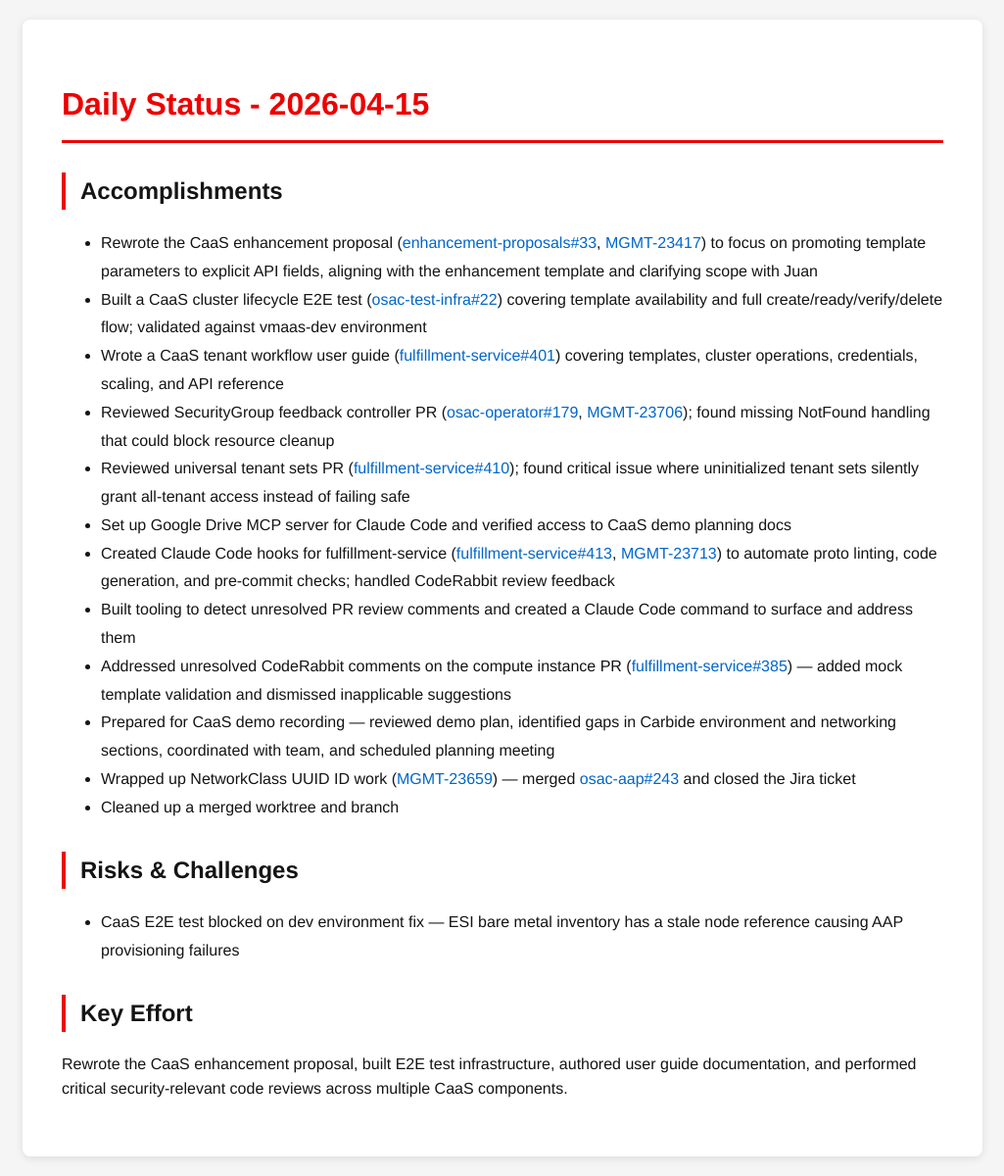
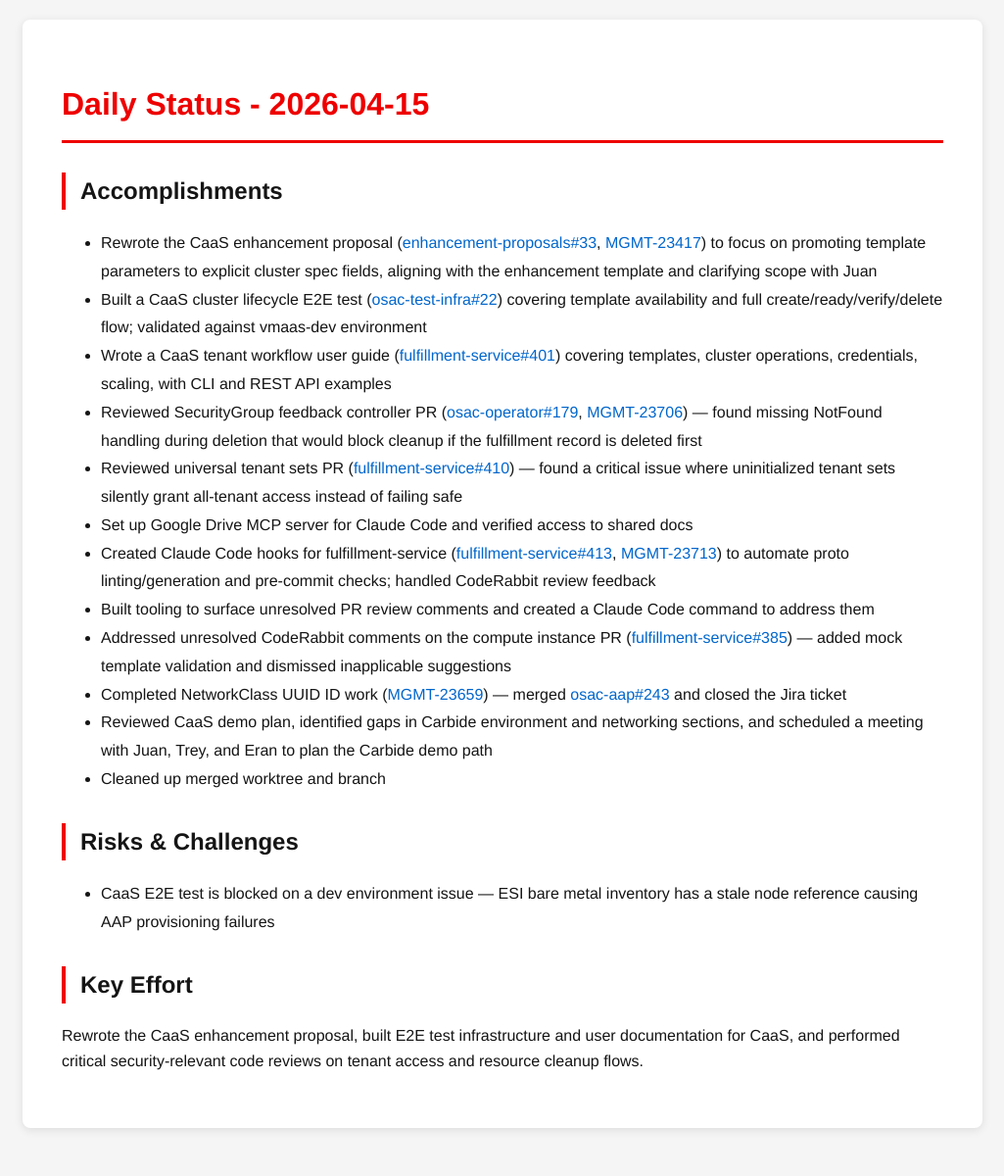
Before and after one commit to tzvatot/daily-status, a Jekyll site: the page built from 2026-04-15.md, in a window 1280 px wide. Shown: the whole page at 98% size, without its empty margins (127-1152 px from the left). Built offline with Jekyll 4.4.1, drawn with Linux system fonts in a browser that asks for light colours; after the commit the page ends 1171 px from its top, so only the background shows below that.

Commit message:
Daily status update - 2026-04-15

```diff
--- a/2026-04-15.md
+++ b/2026-04-15.md
@@ -7,21 +7,21 @@ date: 2026-04-15
 # Daily Status - 2026-04-15
 
 ## Accomplishments
-- Rewrote the CaaS enhancement proposal ([enhancement-proposals#33](https://github.com/osac-project/enhancement-proposals/pull/33), [MGMT-23417](https://issues.redhat.com/browse/MGMT-23417)) to focus on promoting template parameters to explicit API fields, aligning with the enhancement template and clarifying scope with Juan
+- Rewrote the CaaS enhancement proposal ([enhancement-proposals#33](https://github.com/osac-project/enhancement-proposals/pull/33), [MGMT-23417](https://issues.redhat.com/browse/MGMT-23417)) to focus on promoting template parameters to explicit cluster spec fields, aligning with the enhancement template and clarifying scope with Juan
 - Built a CaaS cluster lifecycle E2E test ([osac-test-infra#22](https://github.com/osac-project/osac-test-infra/pull/22)) covering template availability and full create/ready/verify/delete flow; validated against vmaas-dev environment
-- Wrote a CaaS tenant workflow user guide ([fulfillment-service#401](https://github.com/osac-project/fulfillment-service/pull/401)) covering templates, cluster operations, credentials, scaling, and API reference
-- Reviewed SecurityGroup feedback controller PR ([osac-operator#179](https://github.com/osac-project/osac-operator/pull/179), [MGMT-23706](https://issues.redhat.com/browse/MGMT-23706)); found missing NotFound handling that could block resource cleanup
-- Reviewed universal tenant sets PR ([fulfillment-service#410](https://github.com/osac-project/fulfillment-service/pull/410)); found critical issue where uninitialized tenant sets silently grant all-tenant access instead of failing safe
-- Set up Google Drive MCP server for Claude Code and verified access to CaaS demo planning docs
-- Created Claude Code hooks for fulfillment-service ([fulfillment-service#413](https://github.com/osac-project/fulfillment-service/pull/413), [MGMT-23713](https://issues.redhat.com/browse/MGMT-23713)) to automate proto linting, code generation, and pre-commit checks; handled CodeRabbit review feedback
-- Built tooling to detect unresolved PR review comments and created a Claude Code command to surface and address them
+- Wrote a CaaS tenant workflow user guide ([fulfillment-service#401](https://github.com/osac-project/fulfillment-service/pull/401)) covering templates, cluster operations, credentials, scaling, with CLI and REST API examples
+- Reviewed SecurityGroup feedback controller PR ([osac-operator#179](https://github.com/osac-project/osac-operator/pull/179), [MGMT-23706](https://issues.redhat.com/browse/MGMT-23706)) — found missing NotFound handling during deletion that would block cleanup if the fulfillment record is deleted first
+- Reviewed universal tenant sets PR ([fulfillment-service#410](https://github.com/osac-project/fulfillment-service/pull/410)) — found a critical issue where uninitialized tenant sets silently grant all-tenant access instead of failing safe
+- Set up Google Drive MCP server for Claude Code and verified access to shared docs
+- Created Claude Code hooks for fulfillment-service ([fulfillment-service#413](https://github.com/osac-project/fulfillment-service/pull/413), [MGMT-23713](https://issues.redhat.com/browse/MGMT-23713)) to automate proto linting/generation and pre-commit checks; handled CodeRabbit review feedback
+- Built tooling to surface unresolved PR review comments and created a Claude Code command to address them
 - Addressed unresolved CodeRabbit comments on the compute instance PR ([fulfillment-service#385](https://github.com/osac-project/fulfillment-service/pull/385)) — added mock template validation and dismissed inapplicable suggestions
-- Prepared for CaaS demo recording — reviewed demo plan, identified gaps in Carbide environment and networking sections, coordinated with team, and scheduled planning meeting
-- Wrapped up NetworkClass UUID ID work ([MGMT-23659](https://issues.redhat.com/browse/MGMT-23659)) — merged [osac-aap#243](https://github.com/osac-project/osac-aap/pull/243) and closed the Jira ticket
-- Cleaned up a merged worktree and branch
+- Completed NetworkClass UUID ID work ([MGMT-23659](https://issues.redhat.com/browse/MGMT-23659)) — merged [osac-aap#243](https://github.com/osac-project/osac-aap/pull/243) and closed the Jira ticket
+- Reviewed CaaS demo plan, identified gaps in Carbide environment and networking sections, and scheduled a meeting with Juan, Trey, and Eran to plan the Carbide demo path
+- Cleaned up merged worktree and branch
 
 ## Risks & Challenges
-- CaaS E2E test blocked on dev environment fix — ESI bare metal inventory has a stale node reference causing AAP provisioning failures
+- CaaS E2E test is blocked on a dev environment issue — ESI bare metal inventory has a stale node reference causing AAP provisioning failures
 
 ## Key Effort
-Rewrote the CaaS enhancement proposal, built E2E test infrastructure, authored user guide documentation, and performed critical security-relevant code reviews across multiple CaaS components.
+Rewrote the CaaS enhancement proposal, built E2E test infrastructure and user documentation for CaaS, and performed critical security-relevant code reviews on tenant access and resource cleanup flows.
```
